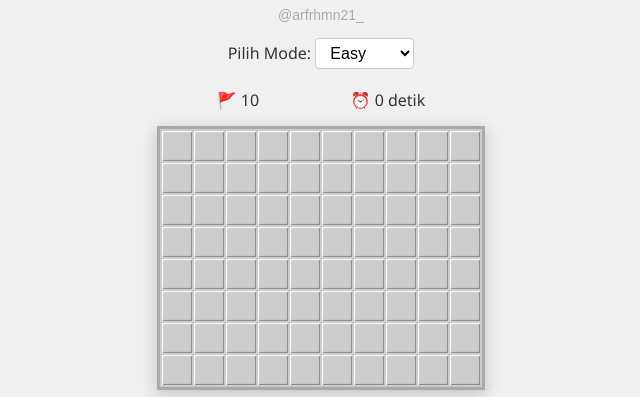
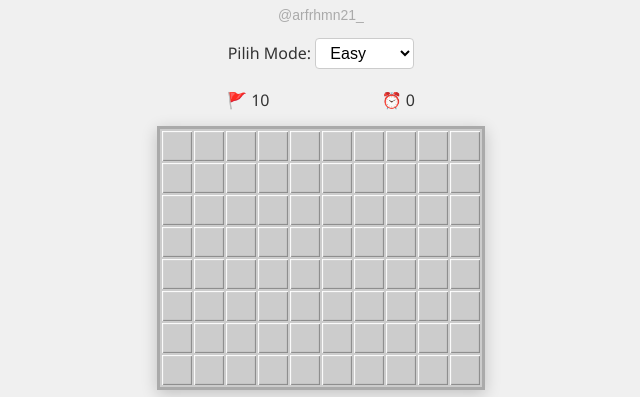
Before and after one commit to arfrhmn21/minesweeper, a plain HTML site: page index.html in a window 1280 px wide. Shown: the part 205-602 px from the top of the page, without its empty margins (319-959 px from the left). Drawn offline with Linux system fonts and the light colour scheme.

Commit message:
fix text

```diff
--- a/index.html
+++ b/index.html
@@ -24,7 +24,7 @@
 
         <div class="controls">
             <div>🚩 <span id="mines-left">10</span></div>
-            <div>⏰ <span id="timer">0</span> detik</div>
+            <div>⏰ <span id="timer">0</span></div>
             <button id="reset-button" onclick="resetGame()">Mulai Ulang</button>
         </div>
 
```
